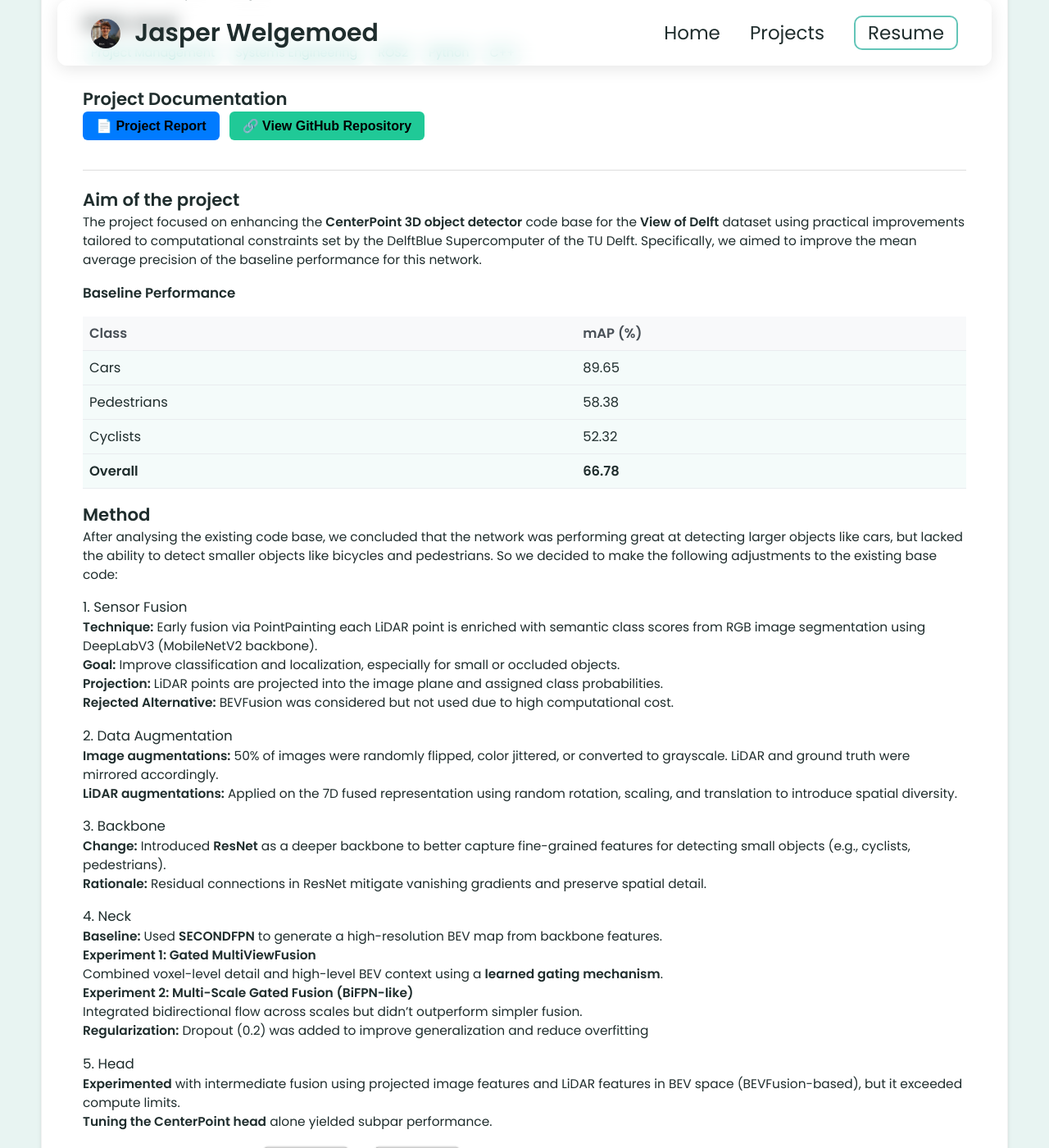
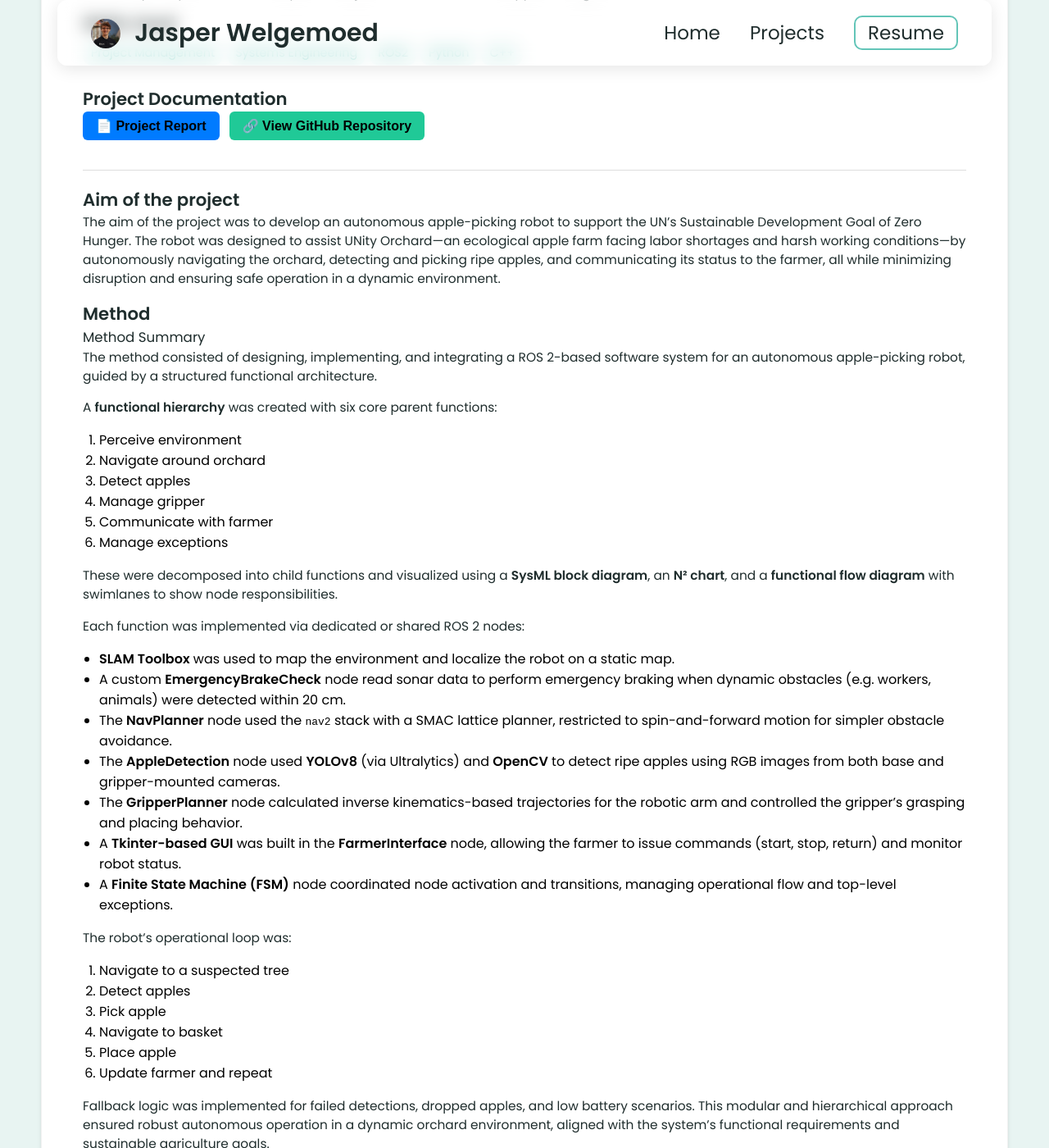
Before and after one commit to jasperwelgemoed/jasperwelgemoed.github.io, a Jekyll site: the page built from _projects/MDP/index.md, in a window 1280 px wide and 1400 px high, scrolled down 618 px. Shown: the whole window at 82% size. Built offline with Jekyll 4.4.1, drawn with Linux system fonts in a browser that asks for light colours; some of the changed text lies outside the part shown.

Commit message:
Update index.md

```diff
--- a/_projects/MDP/index.md
+++ b/_projects/MDP/index.md
@@ -1,7 +1,7 @@
 ---
 layout: post
 title: Multidisciplinary Project
-description:  Software Development Project for
+description: Multidisciplinary Software Development Project for an Autonomous Apple Picking Robot
 skills:
 - Project Management
 - Systems Engineering
@@ -42,46 +42,45 @@
 ---
 
 ## Aim of the project
-The project focused on enhancing the **CenterPoint 3D object detector** code base for the **View of Delft** dataset using practical improvements tailored to computational constraints set by the DelftBlue Supercomputer of the TU Delft. Specifically, we aimed to improve the mean average precision of the baseline performance for this network.
 
-### **Baseline Performance**
-
-| Class       | mAP (%) |
-|-------------|---------|
-| Cars        | 89.65   |
-| Pedestrians | 58.38   |
-| Cyclists    | 52.32   |
-| **Overall** | **66.78** |
-
+The aim of the project was to develop an autonomous apple-picking robot to support the UN’s Sustainable Development Goal of Zero Hunger. The robot was designed to assist UNity Orchard—an ecological apple farm facing labor shortages and harsh working conditions—by autonomously navigating the orchard, detecting and picking ripe apples, and communicating its status to the farmer, all while minimizing disruption and ensuring safe operation in a dynamic environment.
 
 ## Method
-After analysing the existing code base, we concluded that the network was performing great at detecting larger objects like cars, but lacked the ability to detect smaller objects like bicycles and pedestrians. So we decided to make the following adjustments to the existing base code:
+### Method Summary
 
-### 1. Sensor Fusion
-**Technique:** Early fusion via PointPainting each LiDAR point is enriched with semantic class scores from RGB image segmentation using DeepLabV3 (MobileNetV2 backbone). <br>
-**Goal:** Improve classification and localization, especially for small or occluded objects. <br>
-**Projection:** LiDAR points are projected into the image plane and assigned class probabilities. <br>
-**Rejected Alternative:** BEVFusion was considered but not used due to high computational cost. <br>
+The method consisted of designing, implementing, and integrating a ROS 2-based software system for an autonomous apple-picking robot, guided by a structured functional architecture.
 
-### 2. Data Augmentation
-**Image augmentations:** 50% of images were randomly flipped, color jittered, or converted to grayscale. LiDAR and ground truth were mirrored accordingly. <br>
-**LiDAR augmentations:** Applied on the 7D fused representation using random rotation, scaling, and translation to introduce spatial diversity. <br>
+A **functional hierarchy** was created with six core parent functions:
 
-### 3. Backbone
-**Change:** Introduced **ResNet** as a deeper backbone to better capture fine-grained features for detecting small objects (e.g., cyclists, pedestrians). <br>
-**Rationale:** Residual connections in ResNet mitigate vanishing gradients and preserve spatial detail. <br>
+1. Perceive environment
+2. Navigate around orchard
+3. Detect apples
+4. Manage gripper
+5. Communicate with farmer
+6. Manage exceptions
 
-### 4. Neck
-**Baseline:** Used **SECONDFPN** to generate a high-resolution BEV map from backbone features. <br>
-**Experiment 1: Gated MultiViewFusion** <br>
-Combined voxel-level detail and high-level BEV context using a **learned gating mechanism**. <br>
-**Experiment 2: Multi-Scale Gated Fusion (BiFPN-like)** <br>
-Integrated bidirectional flow across scales but didn’t outperform simpler fusion. <br>
-**Regularization:** Dropout (0.2) was added to improve generalization and reduce overfitting <br>
+These were decomposed into child functions and visualized using a **SysML block diagram**, an **N² chart**, and a **functional flow diagram** with swimlanes to show node responsibilities.
 
-### 5. Head
-**Experimented** with intermediate fusion using projected image features and LiDAR features in BEV space (BEVFusion-based), but it exceeded compute limits. <br>
-**Tuning the CenterPoint head** alone yielded subpar performance. <br>
+Each function was implemented via dedicated or shared ROS 2 nodes:
+
+- **SLAM Toolbox** was used to map the environment and localize the robot on a static map.
+- A custom **EmergencyBrakeCheck** node read sonar data to perform emergency braking when dynamic obstacles (e.g. workers, animals) were detected within 20 cm.
+- The **NavPlanner** node used the `nav2` stack with a SMAC lattice planner, restricted to spin-and-forward motion for simpler obstacle avoidance.
+- The **AppleDetection** node used **YOLOv8** (via Ultralytics) and **OpenCV** to detect ripe apples using RGB images from both base and gripper-mounted cameras.
+- The **GripperPlanner** node calculated inverse kinematics-based trajectories for the robotic arm and controlled the gripper’s grasping and placing behavior.
+- A **Tkinter-based GUI** was built in the **FarmerInterface** node, allowing the farmer to issue commands (start, stop, return) and monitor robot status.
+- A **Finite State Machine (FSM)** node coordinated node activation and transitions, managing operational flow and top-level exceptions.
+
+The robot’s operational loop was:
+
+1. Navigate to a suspected tree
+2. Detect apples
+3. Pick apple
+4. Navigate to basket
+5. Place apple
+6. Update farmer and repeat
+
+Fallback logic was implemented for failed detections, dropped apples, and low battery scenarios. This modular and hierarchical approach ensured robust autonomous operation in a dynamic orchard environment, aligned with the system’s functional requirements and sustainable agriculture goals.
 
 <div style="display: flex; gap: 10px; justify-content: center; align-items: flex-start;">
 
```
